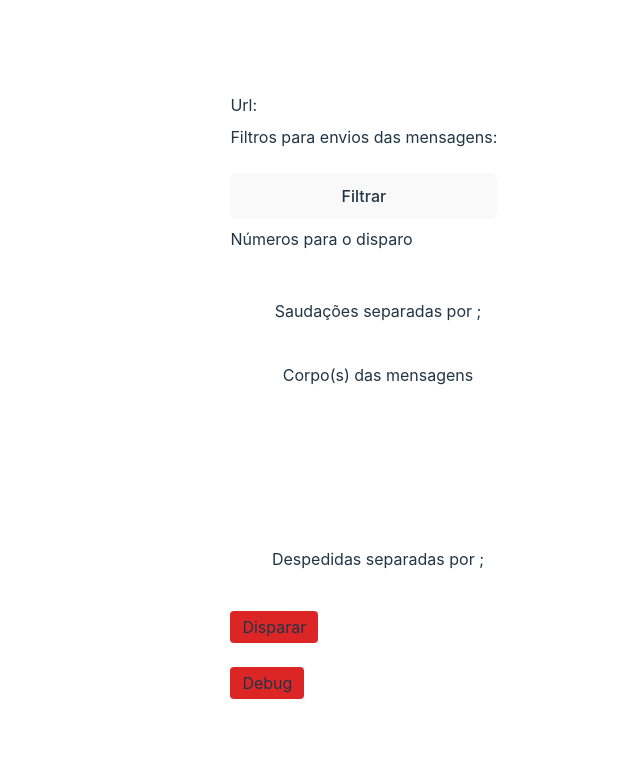
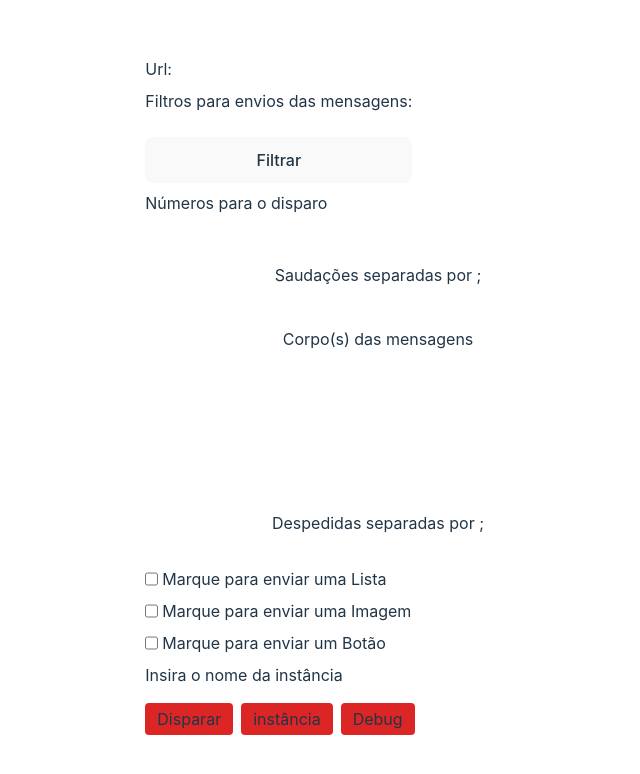
Before and after one commit to caiobrito18/My-Disparo, a React (Vite) app: page / in a window 1280 px wide. Shown: the top 774 px of the page, without its empty margins (270-910 px from the left). Built offline with nearby package versions, Linux system fonts and the light colour scheme; no server answers.

Commit message:
:construction:/adicionando-aleatoriedade

```diff
--- a/src/App.tsx
+++ b/src/App.tsx
@@ -1,4 +1,4 @@
-import { FormEvent, useState } from 'react'
+import { FormEvent, useEffect, useState } from 'react'
 import { FileUploader } from 'react-drag-drop-files'
 import axios from 'axios'
 import './App.css'
@@ -18,108 +18,127 @@ function App() {
   var numeros:any = []
 
   const [url, setUrl] = useState("")
+  const [instances, setInstances] = useState([])
   const [number, setNumber] = useState("")
   const [filter, setFilter] = useState("")
+  const [messageBody, setMessageBody] = useState("")
+  const [goodbyeArray, setGoodByeArray] = useState([""])
+  const [greetArray, setGreetArray] = useState([""])
   const [greet, setGreet] = useState("")
-  const [messageBody, setMessageBody] = useState("")
   const [goodbye, setGoodBye] = useState("")
+  const [randGreet, setRandGreet] = useState("")
+  const [randGoodbye, setRandGoodBye] = useState("")
   const [fullMessage, setFullMessage] = useState("")
-
-  // const [listTitle, setListTitle] = useState("")
-  // const [listItems, setListItems] = useState("")
-  // const [listText, setListText] = useState("")
-  // const [listDesc, setListDesc] = useState("")
-  // const [listFooter, setListFooter] = useState("")
-  // const [img, setImg] = useState("")
-  // const [btnFooter, setBtnFooter] = useState("")
-  // const [btnDesc, setBtnDesc] = useState("")
+  const [indicador, setIndicador] = useState("")
+  const [listTitle, setListTitle] = useState("")
+  const [listItems, setListItems] = useState("")
+  const [listText, setListText] = useState("")
+  const [listDesc, setListDesc] = useState("")
+  const [listFooter, setListFooter] = useState("")
+  const [img, setImg] = useState("")
+  const [btnFooter, setBtnFooter] = useState("")
+  const [btnDesc, setBtnDesc] = useState("")
 
   const api = axios.create({
     baseURL:url,
     proxy:undefined}
     )
 
+    useEffect(()=>{
+      async function getInstances(){
+        const iList = await api.get("/instance/list")
+        setInstances(iList.data.data)
+      }
+      getInstances()
+    })
   async function handleMessage(){
-
-    const messages = [greet,messageBody,goodbye].join('\n')
-    setFullMessage(messages)
+    const splitg = greet.split(";");
+    const splitgb = goodbye.split(";");
+    setGoodByeArray(splitgb);
+    setGreetArray(splitg);
+  }
+  async function randomizer(){
+    var rand1 = Math.floor(Math.random() * (goodbyeArray.length - 0 + 1));
+    var rand2 = Math.floor(Math.random() * (greetArray.length - 0 + 1));
+    setRandGoodBye(goodbyeArray[rand1])
+    setRandGreet(greetArray[rand2])
+    setFullMessage([randGreet,messageBody,randGoodbye].join('\n'))
   }
 
   async function handleForm(e:FormEvent){
+  e.preventDefault();
+  await handleMessage();
+  var rand = Math.floor(Math.random() * (instances.length - 0 + 1));
+  const key = instances[rand];
 
-    e.preventDefault()
-  handleMessage()
-  await api.post("/message/text?key=123",
+  await api.post(`/message/text?key=${key}`,
   {
     "id":number,
     "message":fullMessage,
   }).then((response)=>console.log(response))
-
   }
 
-//   const handleImg = (img:any) => {
-//   var reader = new FileReader();
-//   reader.readAsDataURL(img);
-//   reader.onloadend = function() {
-//   //@ts-ignore
-//   var base64data:string = reader.result;
-//   setImg(base64data)
-//   console.log(base64data);
-// }
-//   };
+  async function handleInstance(){
+    await axios.get(`${url}/instance/init?key=${indicador}&token=123`)
+    .then((response)=> {
+      console.log(response.data.qrcode.url)
+      window.open(response.data.qrcode.url)
+    })}
 
-  function handleDebug(){
-    console.log({
+  const handleImg = (img:any) => {
+  var reader = new FileReader();
+  reader.readAsDataURL(img);
+  reader.onloadend = function() {
+  //@ts-ignore
+  var base64data:string = reader.result;
+  setImg(base64data)
+  console.log(base64data);
+}
+  };
+
+  async function handleDebug(){
+    await handleMessage();
+    await randomizer();
+    console.log(
+      {
         number,
-      greet,
-      messageBody,
-      goodbye,
-      fullMessage
-    })
+        fullMessage,
+        indicador,
+        goodbyeArray,
+        greetArray,
+        instances
+      }
+    )
   }
 
   return (
   <div className="App w-[100%] height-[90%] items-center justify-between">
   <div className=''>
-
-      <form onSubmit={handleForm} id='disparo' className='items-start justify-between flex flex-col gap-2'>
-        {/* coloca as informações de envio */}
-        <div>
+    <form onSubmit={handleForm} id='disparo' className='items-start justify-between flex flex-col gap-2'> {/* coloca as informações de envio */} <div>
         <label>Url: </label>
         <input type={"text"} id='url' value={url} onChange={(e)=>setUrl(e.target.value)}/>
-        </div>
-        {/* Número de Telefone do cliente */}
-        <div className='flex flex-col'>
+      </div> {/* Número de Telefone do cliente */} <div className='flex flex-col'>
         <label htmlFor="">Filtros para envios das mensagens: </label>
-          <input type="text" value={filter} onChange={(e)=>setFilter(e.target.value)}/>
-          <button>Filtrar</button>
+        <input type="text" value={filter} onChange={(e)=>setFilter(e.target.value)}/> <button>Filtrar</button>
       </div>
       <div>
-
         <label htmlFor="">Números para o disparo</label>
-
-        </div>
-
-        {/* coloca as informações de mensagem */}
-        {/* Corpo da Mensagem */}
-        <input type="text" value={number} onChange={(e)=>setNumber(e.target.value)}/>
-          {/* Nome da Lista */}
-          <div className='input-el'>
+      </div> {/* coloca as informações de mensagem */} {/* Corpo da Mensagem */} <input type="text" value={number} onChange={(e)=>setNumber(e.target.value)}/> {/* Saudação */} <div className='input-el'>
         <label>Saudações separadas por ; </label>
         <input type={"text"} id='lista-titulo' value={greet} onChange={(e)=>setGreet(e.target.value)}/>
-          </div>
-          {/* Itens da Lista */}
-          <div className='input-el h-40'>
+      </div> {/* Corpo */} <div className='input-el h-40'>
         <label>Corpo(s) das mensagens </label>
         <textarea id='lista-itens' className='h-64 resize-none scroll-auto' value={messageBody} onChange={(e)=>setMessageBody(e.target.value)} title='Separado com ";"'/>
 			</div>
-          {/* Texto da lista */}
+          {/* Despedidas */}
+
 			<div className='input-el'>
 				<label>Despedidas separadas por ; </label>
 				<input type={"text"} id='lista-texto' value={goodbye} onChange={(e)=>setGoodBye(e.target.value)}/>
 			</div>
-{/*
-        {/* lista
+
+        {/* lista */}
+
 			<div className='flex gap-1'>
 				<input type={'checkbox'} onChange={()=>{
             document.querySelector('#lista')?.classList.toggle('hidden')
@@ -127,34 +146,40 @@ function App() {
 				<p>Marque para enviar uma Lista</p>
 			</div>
 			<section id='lista' className='hidden justify-around'>
-          {/* Nome da Lista
+          {/* Nome da Lista */}
+
 				<div className='input-el'>
 					<label>Título da lista: </label>
 					<input type={"text"} id='lista-titulo' value={listTitle} onChange={(e)=>setListTitle(e.target.value)}/>
 				</div>
-          {/* Itens da Lista
+          {/* Itens da Lista */}
+
 				<div className='input-el'>
 					<label>Itens da lista: </label>
 					<input type={"text"} id='lista-itens' value={listItems} onChange={(e)=>setListItems(e.target.value)} title='Separado com ";"'/>
 				</div>
-          {/* Texto da lista
+          {/* Texto da lista */}
+
 				<div className='input-el'>
 					<label>Texto da Lista: </label>
 					<input type={"text"} id='lista-texto' value={listText} onChange={(e)=>setListText(e.target.value)}/>
 				</div>
-          {/* descrição da lista
+          {/* descrição da lista */}
+
 				<div className='input-el'>
 					<label>Descrição da Lista: </label>
 					<input type={"text"} id='lista-desc' value={listDesc} onChange={(e)=>setListDesc(e.target.value)}/>
 				</div>
-          {/* Rodapé da lista
+          {/* Rodapé da lista */}
+
 				<div className='input-el'>
 					<label>Rodapé da Lista: </label>
 					<input type={"text"} id='lista-rdp' value={listFooter} onChange={(e)=>setListFooter(e.target.value)} />
 				</div>
 			</section>
 
-        {/* Imagem
+        {/* Imagem */}
+
 			<div className='flex gap-1'>
 				<input type={'checkbox'} onChange={()=>{
             document.querySelector('#imagem')?.classList.toggle('hidden')
@@ -168,7 +193,8 @@ function App() {
 				</div>
 			</section>
 
-        {/*{/* Botão }
+        {/* Botão */}
+
 			<div className='flex gap-1'>
 				<input type={'checkbox'} onChange={()=>{
             document.querySelector('#botao')?.classList.toggle('hidden')
@@ -177,21 +203,28 @@ function App() {
 			</div>
 			<section id='botao' className='hidden'>
 
-          {/* Rodapé do Botão }
+          {/* Rodapé do Botão */}
+
 				<div className='input-el'>
 					<label>Rodapé do botão: </label>
-            <input type={"text"} id='btn-rdp' value={btnFooter} onChange={(e)=>setFilter(e.target.value)} />
+					<input type={"text"} id='btn-rdp' value={btnFooter} onChange={(e)=>setBtnFooter(e.target.value)} />
 				</div>
-          {/* Descrição do botão }
+          {/* Descrição do botão */}
+
 				<div className='input-el'>
 					<label>Descrição do botão: </label>
-            <input type={"text"} id='btn-desc' value={btnDesc} onChange={(e)=>setFilter(e.target.value)} />
+					<input type={"text"} id='btn-desc' value={btnDesc} onChange={(e)=>setBtnDesc(e.target.value)} />
 				</div>
-        </section>*/}
-
-
+			</section>
+			<div className='flex gap-1'>
+				<label>Insira o nome da instância</label>
+				<input type={"text"} id='sessão' value={indicador} onChange={(e)=>setIndicador(e.target.value)} />
+			</div>
+			<div className='flex gap-2'>
 				<input type={"submit"} className='rounded bg-red-600 my-2 px-3 py-1'value={'Disparar'}/>
+				<input type={"button"} className='rounded bg-red-600 my-2 px-3 py-1'value={'instância'} onClick={handleInstance}/>
 				<input type={"button"} className='rounded bg-red-600 my-2 px-3 py-1' value={'Debug'} onClick={handleDebug}/>
+			</div>
 		</form>
 	</div>
 </div>
```
Also changed, not shown: package.json (+8 -1 lines), .eslintrc.cjs (added), 1 other file (tests, documents, lock files or other folders). Lines whose indentation alone changed are shown as unchanged.
